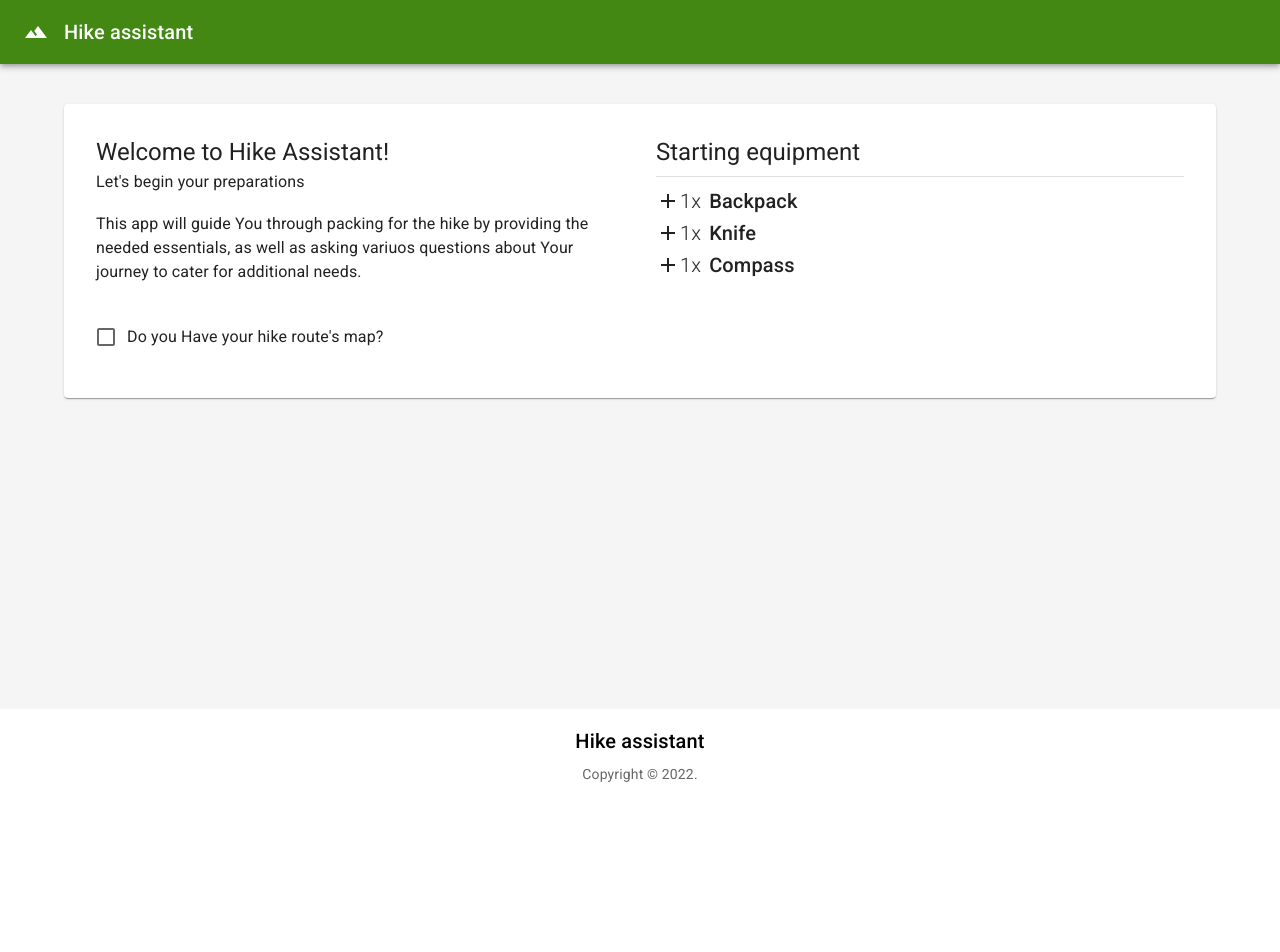
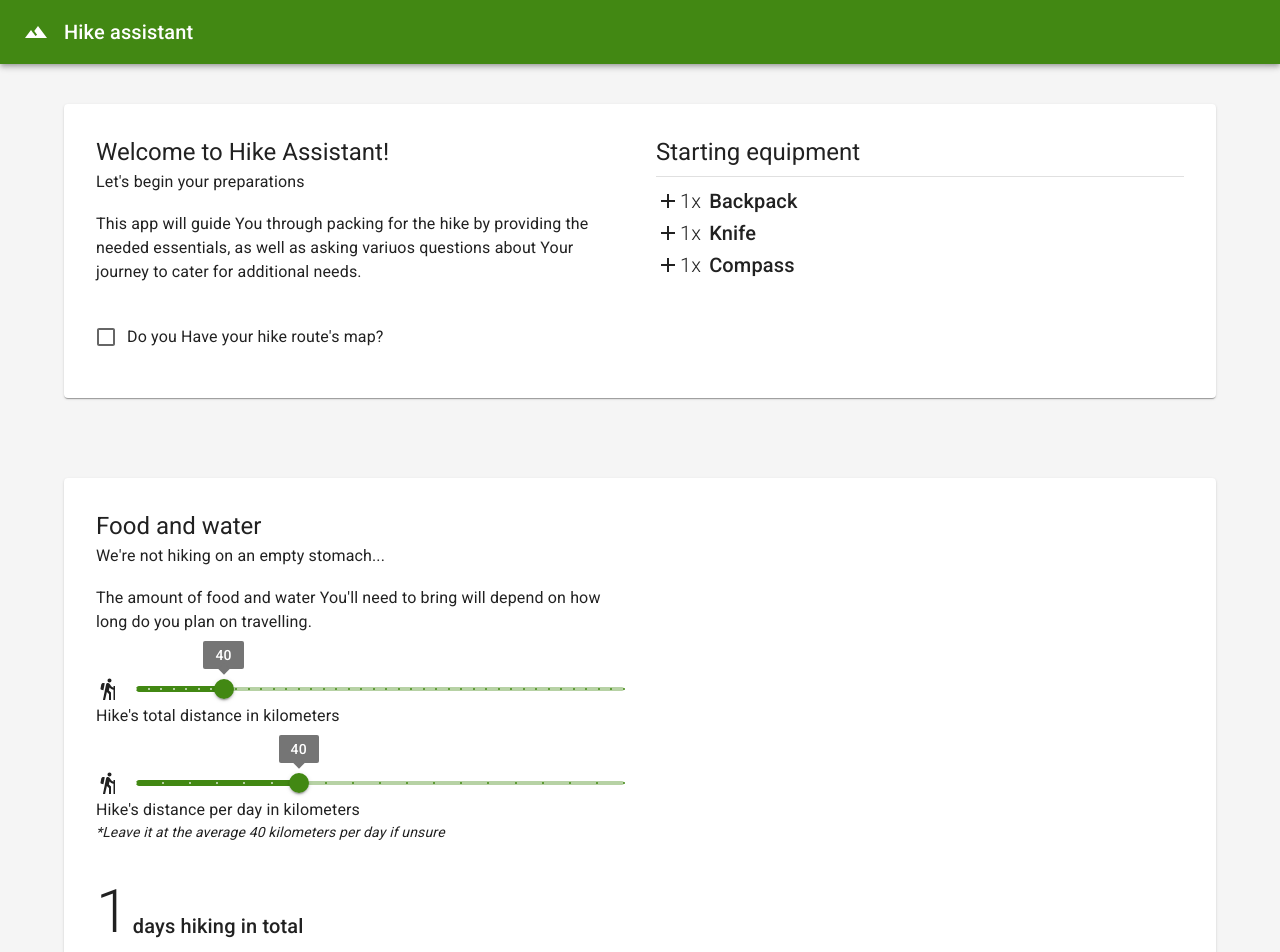
Before and after one commit to PauliusVizbara/HikeAssistant, a React (Create React App) app: page / in a window 1280 px wide. Shown: the top 952 px of the page. Before the commit the page ends 800 px from the top, so only its background shows below. Built offline with nearby package versions, Linux system fonts and the light colour scheme.

Commit message:
feat: add hike's distance slider

```diff
--- a/src/components/MainContent/MainContent.tsx
+++ b/src/components/MainContent/MainContent.tsx
@@ -8,6 +8,7 @@ const Main = styled('main')(({ theme }) => ({
 
 const Container = styled(muiContainer)(({ theme }) => ({
   marginTop: theme.spacing(5),
+  marginBottom: theme.spacing(20),
 }))
 
 export const MainContent: React.FC = (props) => {
--- a/src/views/EquipmentGatherer/EquipmentGatherer.tsx
+++ b/src/views/EquipmentGatherer/EquipmentGatherer.tsx
@@ -5,16 +5,29 @@ import {
   EquipmentFormValues,
   EquipmentGathererProps,
 } from './EquipmentGathererContainer'
-import { FormGroup } from '@mui/material'
+import { Box, FormGroup, styled } from '@mui/material'
+import { FoodAndWaterChecklist } from '../FoodAndWaterChecklist/FoodAndWaterChecklist'
+
+const Container = styled(Box)(({ theme }) => ({
+  '> *:not(:first-child)': {
+    marginTop: theme.spacing(10),
+  },
+}))
 
 export const EquipmentGatherer = (
   props: FormikProps<EquipmentFormValues> & EquipmentGathererProps
 ) => {
-  const { handleSubmit } = props
+  const { handleSubmit, values } = props
+
+  const daysHiking = Math.ceil(values.distanceInKm / values.distancePerDayInKm)
+
   return (
     <form onSubmit={handleSubmit}>
       <FormGroup>
-        <WelcomeMessage {...props} />
+        <Container>
+          <WelcomeMessage {...props} />
+          <FoodAndWaterChecklist {...props} daysHiking={daysHiking} />
+        </Container>
       </FormGroup>
     </form>
   )
--- a/src/views/EquipmentGatherer/EquipmentGathererContainer.tsx
+++ b/src/views/EquipmentGatherer/EquipmentGathererContainer.tsx
@@ -4,6 +4,8 @@ import { EquipmentGatherer } from './EquipmentGatherer'
 
 export type EquipmentFormValues = {
   map: boolean
+  distanceInKm: number
+  distancePerDayInKm: number
 }
 
 export type EquipmentGathererProps = {
@@ -18,6 +20,8 @@ export const EquipmentGathererContainer = withFormik<
   mapPropsToValues: () => {
     return {
       map: false,
+      distanceInKm: 40,
+      distancePerDayInKm: 40,
     }
   },
   validate: (values, props) => {
--- /dev/null
+++ b/src/views/FoodAndWaterChecklist/FoodAndWaterChecklist.tsx
@@ -0,0 +1,76 @@
+import React from 'react'
+import { Box, Slider, Stack, Typography } from '@mui/material'
+import { SplitCard } from '../../components/SplitCard/SplitCard/SplitCard'
+import { SplitCardContent } from '../../components/SplitCard/SplitCardContent/SplitCardContent'
+import { EquipmentDictionary } from '../../domain/types'
+import { FormikProps } from 'formik'
+import { EquipmentFormValues } from '../EquipmentGatherer/EquipmentGathererContainer'
+import HikingIcon from '@mui/icons-material/Hiking'
+
+type FoodAndWaterChecklistProps = {
+  equipmentList: EquipmentDictionary
+  daysHiking: number
+} & Pick<FormikProps<EquipmentFormValues>, 'values' | 'handleChange'>
+
+export const FoodAndWaterChecklist: React.FC<FoodAndWaterChecklistProps> = (
+  props
+) => {
+  const { equipmentList, handleChange, values, daysHiking } = props
+  return (
+    <SplitCard>
+      <SplitCardContent>
+        <Typography variant="h5">Food and water</Typography>
+        <Typography variant="subtitle1">
+          We&apos;re not hiking on an empty stomach...
+        </Typography>
+        <Typography sx={{ pt: 2 }} variant="body1">
+          The amount of food and water You&apos;ll need to bring will depend on
+          how long do you plan on travelling.
+        </Typography>
+        <Stack spacing={2} sx={{ mt: 5 }} direction="row" alignItems="center">
+          <HikingIcon />
+          <Slider
+            aria-label="DistanceInKm"
+            name="distanceInKm"
+            id="distanceInKm"
+            value={values.distanceInKm}
+            valueLabelDisplay="on"
+            step={5}
+            marks
+            min={5}
+            max={200}
+            onChange={handleChange}
+          />
+        </Stack>
+        <Typography>Hike&apos;s total distance in kilometers</Typography>
+
+        <Stack spacing={2} sx={{ mt: 5 }} direction="row" alignItems="center">
+          <HikingIcon />
+          <Slider
+            aria-label="DistancePerDayInKm"
+            name="distancePerDayInKm"
+            id="distancePerDayInKm"
+            value={values.distancePerDayInKm}
+            valueLabelDisplay="on"
+            step={5}
+            marks
+            min={10}
+            max={100}
+            onChange={handleChange}
+          />
+        </Stack>
+        <Typography>Hike&apos;s distance per day in kilometers</Typography>
+        <Typography sx={{ fontStyle: 'italic' }} variant="body2">
+          *Leave it at the average 40 kilometers per day if unsure
+        </Typography>
+
+        <Box sx={{ mt: 5 }} display="flex" alignItems="flex-end">
+          <Typography sx={{ lineHeight: 1, mr: 0.5 }} variant="h2">
+            {daysHiking}
+          </Typography>
+          <Typography variant="h6">days hiking in total</Typography>
+        </Box>
+      </SplitCardContent>
+    </SplitCard>
+  )
+}
```
